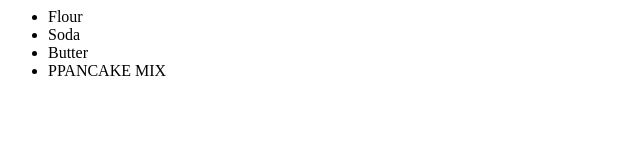
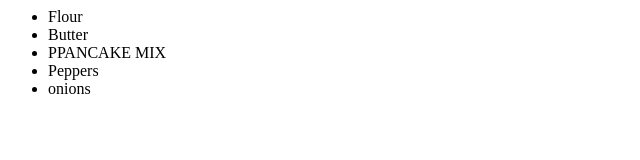
Before and after one commit to JMF2012/grocerylist, a plain HTML site: page index.html in a window 1280 px wide. Shown: the whole page, without its empty margins (0-640 px from the left). Drawn offline with Linux system fonts and the light colour scheme.

Commit message:
Changes to index.html

```diff
--- a/index.html
+++ b/index.html
@@ -2,9 +2,10 @@
 	<body>
 		<ul>
 			<li>Flour</li>
-			<li>Soda</li>
 			<li>Butter</li>
 			<li>PPANCAKE MIX</li>
+			<li>Peppers</li>
+			<li>onions</li>
 		</ul>
 	</body>
 <html>
```
